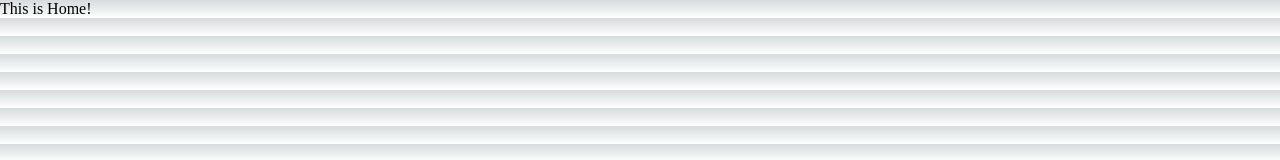
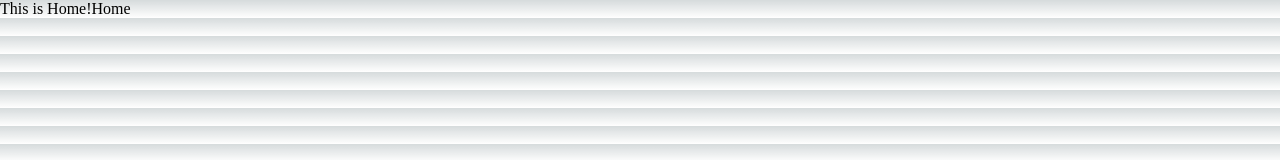
Before and after one commit to noy3928/BookSearchSite, a Next.js app: page / in a window 1280 px wide. Shown: the top 160 px of the page. Built offline with nearby package versions, Linux system fonts and the light colour scheme.

Commit message:
test : add test for clicking Book Component

```diff
--- a/src/pages/index.tsx
+++ b/src/pages/index.tsx
@@ -1,7 +1,13 @@
 import { Inter } from "next/font/google"
+import Link from "next/link"
 
 const inter = Inter({ subsets: ["latin"] })
 
 export default function Home() {
-  return <div>This is Home!</div>
+  return (
+    <div>
+      This is Home!
+      <Link href="/">Home</Link>
+    </div>
+  )
 }
--- a/src/shared/fixtures/book.ts
+++ b/src/shared/fixtures/book.ts
@@ -3,6 +3,7 @@
   subtitle: "Covers MongoDB version 3.0",
   image: "https://itbook.store/img/books/9781617291609.png",
   url: "https://itbook.store/books/9781617291609",
+  id: "9781617291609",
 }
 
 export const books = [
```
Also changed, not shown: 1 other file (tests, documents, lock files or other folders).
